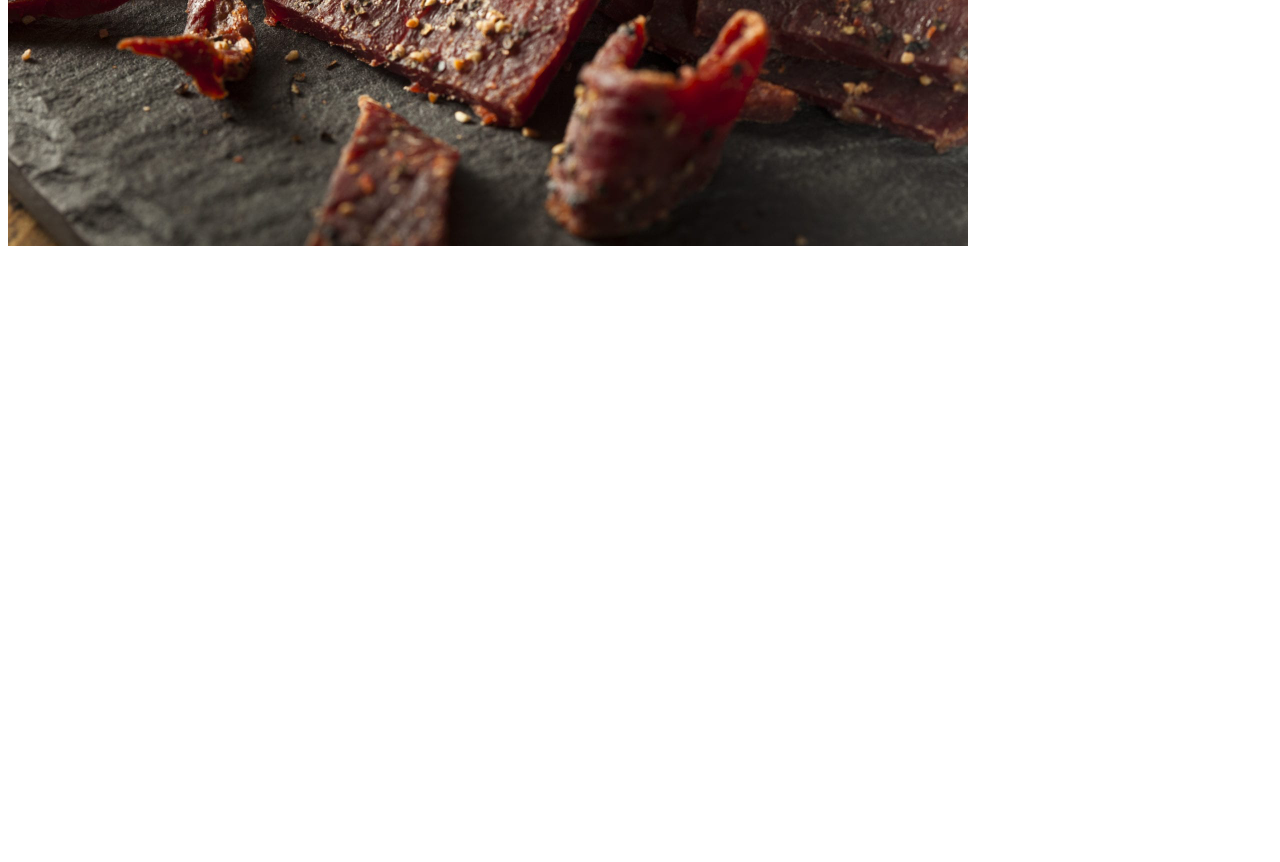
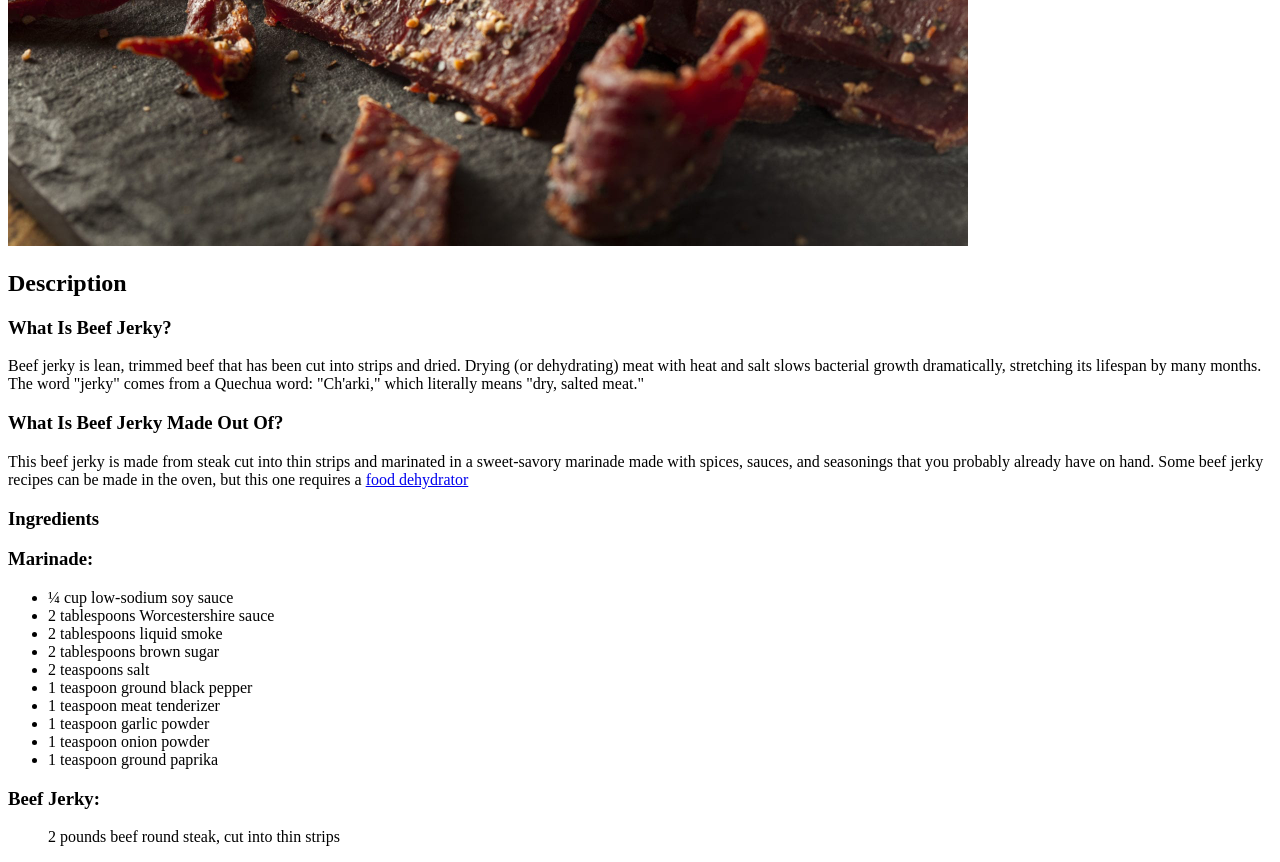
Before and after one commit to Sergiy354/odin-recipes, a plain HTML site: page recipes/Beef Jerky.html in a window 1280 px wide. Shown: the part 500-1362 px from the top of the page. Before the commit the page ends 800 px from the top, so only its background shows below. Drawn offline with Linux system fonts and the light colour scheme.

Commit message:
Beef Jerkys side is finished

```diff
--- a/recipes/Beef Jerky.html
+++ b/recipes/Beef Jerky.html
@@ -11,5 +11,45 @@
     <a href="/images/Jerkys.jpg" target="_blank" rel="noreferrer">
       <img src="/images/Jerkys.jpg" alt="Beef Jerkys Image" width="960"
     /></a>
+    <h2>Description</h2>
+    <h3>What Is Beef Jerky?</h3>
+    <p>
+      Beef jerky is lean, trimmed beef that has been cut into strips and dried.
+      Drying (or dehydrating) meat with heat and salt slows bacterial growth
+      dramatically, stretching its lifespan by many months. The word "jerky"
+      comes from a Quechua word: "Ch'arki," which literally means "dry, salted
+      meat."
+    </p>
+    <h3>What Is Beef Jerky Made Out Of?</h3>
+    <p>
+      This beef jerky is made from steak cut into thin strips and marinated in a
+      sweet-savory marinade made with spices, sauces, and seasonings that you
+      probably already have on hand. Some beef jerky recipes can be made in the
+      oven, but this one requires a
+      <a
+        href="https://www.allrecipes.com/longform/best-food-dehydrators/"
+        target="_blank"
+        rel="noreferrer"
+        >food dehydrator</a
+      >
+    </p>
+    <h3>Ingredients</h3>
+    <h3>Marinade:</h3>
+    <ul>
+      <li>¼ cup low-sodium soy sauce</li>
+      <li>2 tablespoons Worcestershire sauce</li>
+      <li>2 tablespoons liquid smoke</li>
+      <li>2 tablespoons brown sugar</li>
+      <li>2 teaspoons salt</li>
+      <li>1 teaspoon ground black pepper</li>
+      <li>1 teaspoon meat tenderizer</li>
+      <li>1 teaspoon garlic powder</li>
+      <li>1 teaspoon onion powder</li>
+      <li>1 teaspoon ground paprika</li>
+    </ul>
+    <h3>Beef Jerky:</h3>
+    <ul>
+      2 pounds beef round steak, cut into thin strips
+    </ul>
   </body>
 </html>
```
